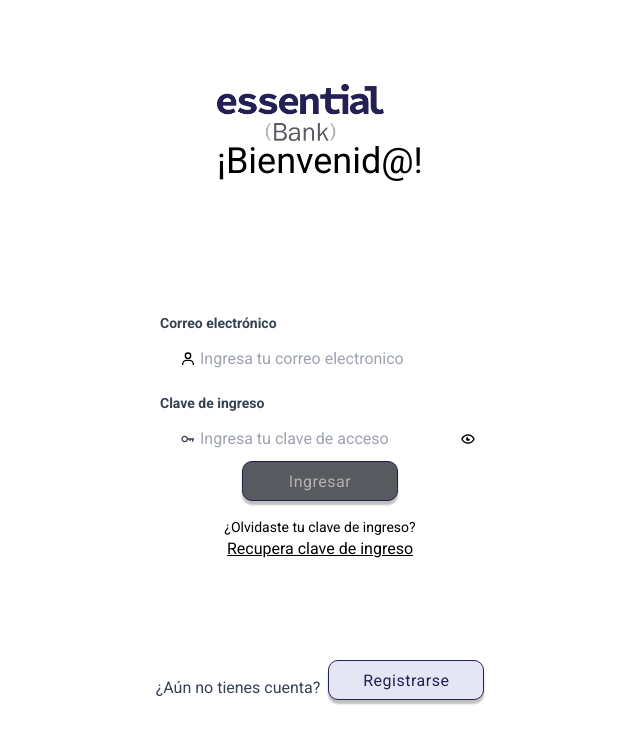
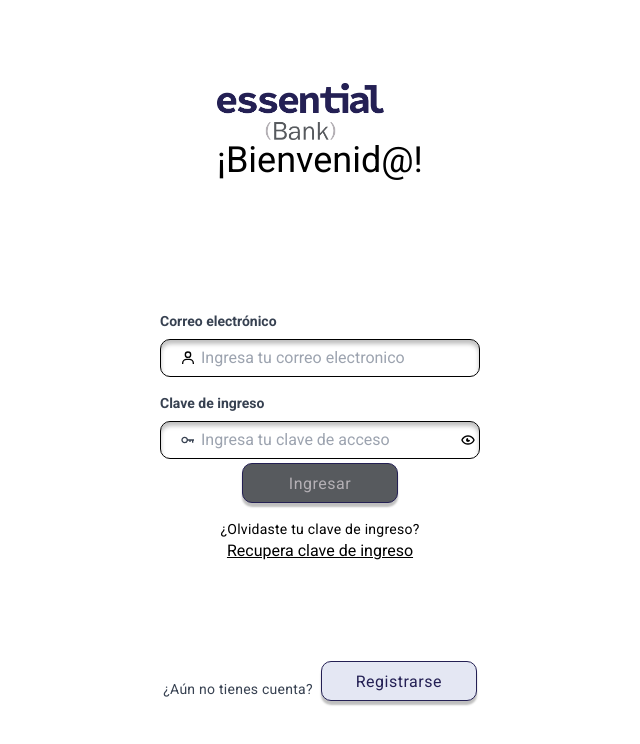
Before and after one commit to anavarro81/Essential-Bank-Front, a React (Vite) app in the folder frontend/: page / in a window 1280 px wide. Shown: the top 744 px of the page, without its empty margins (320-960 px from the left). Built offline with nearby package versions, Linux system fonts and the light colour scheme.

Commit message:
fix: :art: Se modifica hoja de estilos general main.css para adaptar estilos a Figma
Se modifica hoja de estilos general main.css para adaptar estilos a Figma

```diff
--- a/frontend/src/css/main.css
+++ b/frontend/src/css/main.css
@@ -60,21 +60,11 @@
 
 
 
-/* color: var(--Schemes-On-Primary, #FFF);
-text-align: center;
 
-
-font-family: Roboto;
-font-size: 16px;
-font-style: normal;
-font-weight: 400;
-line-height: 24px; /* 150% */
-/* letter-spacing: 0.5px; */ */
 
 .input-field {
     border-radius: 10px;
     border: 1px solid #000;
-    background: var(--Schemes-On-Primary, #FFF);
     box-shadow: 0px 4px 4px 0px rgba(0, 0, 0, 0.25) inset;
 }
 
@@ -85,12 +75,12 @@ input-field-border {
     box-shadow: 0px 4px 4px 0px rgba(0, 0, 0, 0.25) inset;
 }
 
-
-
-
-
-/* material-theme/body/large */
-
-
-
-; /* 150% */
+p {
+    color: var(--Schemes-Scrim, #000);
+    font-family: Roboto;
+    font-size: 14px;
+    font-style: normal;
+    font-weight: 400;
+    line-height: 20px; /* 142.857% */
+    letter-spacing: 0.25px;
+}
```
